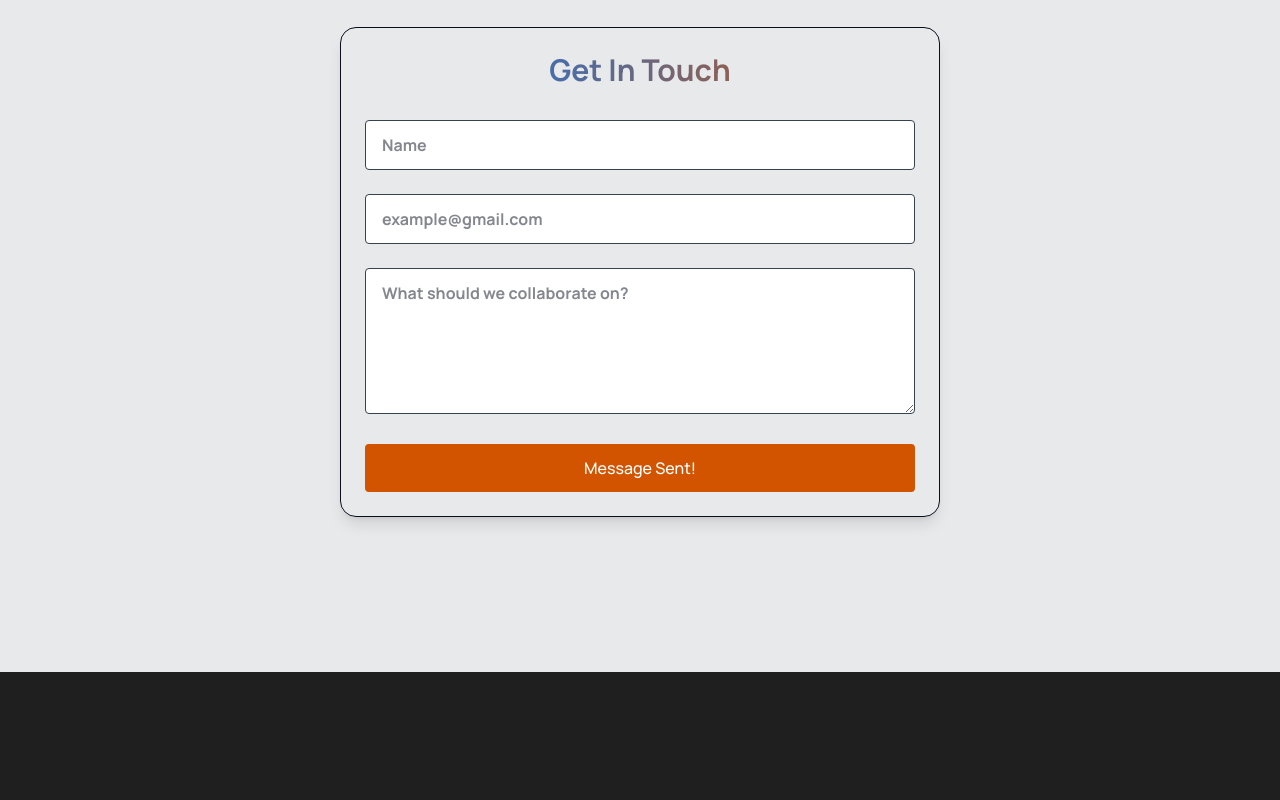
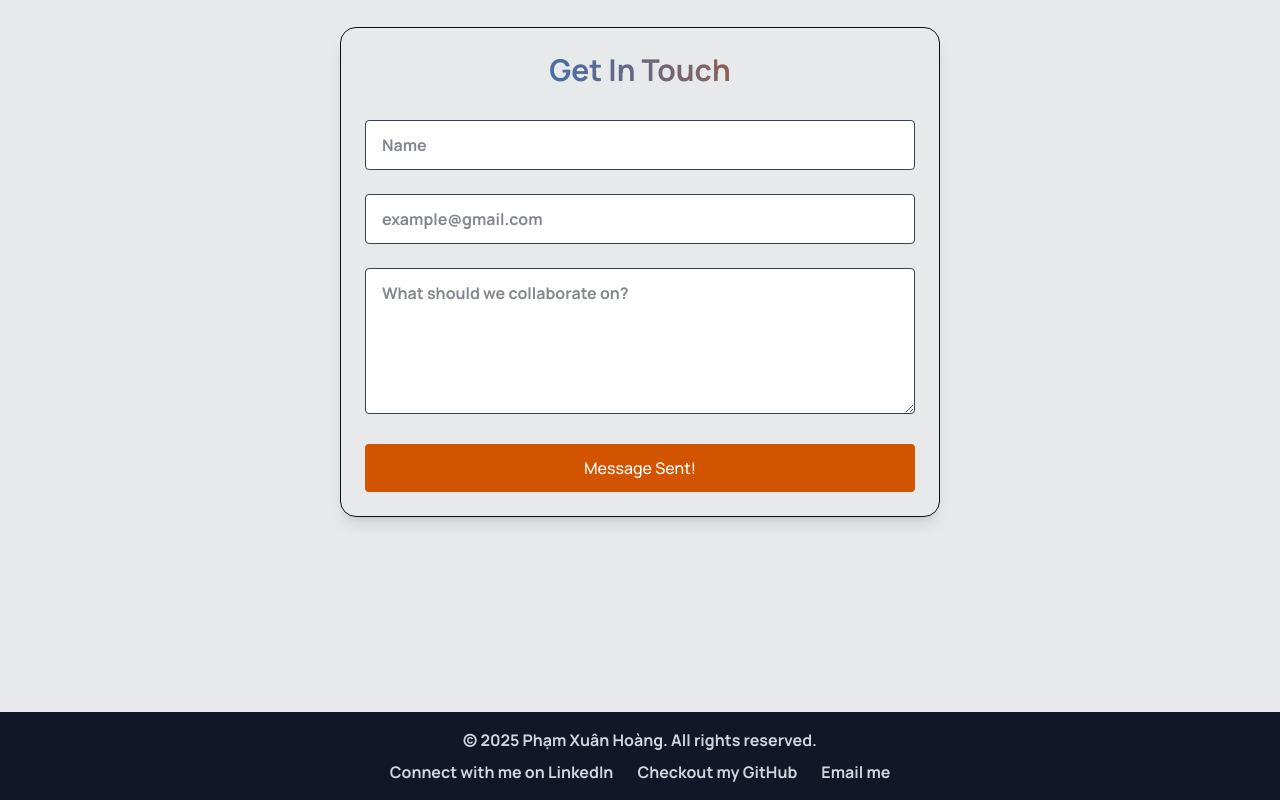
Before and after one commit to HoangPham6337/portfolio, a React (Vite) app: page / in a window 1280 px wide. Shown: the part 4714-5514 px from the top of the page. Before the commit the page ends 5386 px from the top, so only its background shows below. Built offline with nearby package versions, Linux system fonts and the light colour scheme.

Commit message:
Version 3.1 - Add Footer

```diff
--- a/src/App.tsx
+++ b/src/App.tsx
@@ -8,6 +8,7 @@ import {Projects} from "./components/sections/Projects.tsx";
 import {Contact} from "./components/sections/Contact.tsx";
 import {JSX, useState} from "react";
 import {Experience} from "./components/sections/Experience.tsx";
+import {Footer} from "./components/Footer.tsx";
 
 function App(): JSX.Element {
   const [isLoaded, setIsLoaded] = useState<boolean>(false);
@@ -32,6 +33,7 @@ function App(): JSX.Element {
         <Experience/>
         <Projects/>
         <Contact/>
+        <Footer/>
       </div>
     </>
   );
--- /dev/null
+++ b/src/components/Footer.tsx
@@ -0,0 +1,40 @@
+import { useTranslation } from "react-i18next";
+
+export const Footer = () => {
+  const { t } = useTranslation();
+
+  return (
+    <footer className="w-full bg-gray-900 text-gray-300 text-center py-4 mt-10">
+      <p>{t("footer.copyright")}</p>
+
+      <div className="flex justify-center gap-6 mt-2">
+        {/* LinkedIn */}
+        <a
+          href="https://www.linkedin.com/in/xuan-hoang-pham"
+          target="_blank"
+          rel="noopener noreferrer"
+          className="hover:text-blue-400 transition"
+        >
+          {t("footer.linkedin")}
+        </a>
+
+        <a
+          href="https://github.com/HoangPham6337"
+          target="_blank"
+          rel="noopener noreferrer"
+          className="hover:text-blue-400 transition"
+        >
+          {t("footer.github")}
+        </a>
+
+        {/* Email */}
+        <a
+          href="mailto:hoangphamat0407@gmail.com"
+          className="hover:text-green-400 transition"
+        >
+          {t("footer.email")}
+        </a>
+      </div>
+    </footer>
+  );
+};
--- a/src/locales/en.json
+++ b/src/locales/en.json
@@ -110,5 +110,11 @@
     "error_1": "Email service is down, please try again later!",
     "error_2": "Oops! Something went wrong. Please try again!",
     "success": "Message Sent!"
+  },
+  "footer": {
+    "copyright": "© 2025 Phạm Xuân Hoàng. All rights reserved.",
+    "linkedin": "Connect with me on LinkedIn",
+    "github": "Checkout my GitHub",
+    "email": "Email me"
   }
 }
--- a/src/locales/fr.json
+++ b/src/locales/fr.json
@@ -110,5 +110,11 @@
     "error_1": "Le service de messagerie est en panne, veuillez réessayer plus tard !",
     "error_2": "Oups ! Quelque chose s'est mal passé. Veuillez réessayer !",
     "success": "Message envoyé !"
+  },
+  "footer": {
+    "copyright": "© 2025 Phạm Xuân Hoàng. Tous droits réservés.",
+    "linkedin": "Connectez-vous avec moi sur LinkedIn",
+    "github":"Découvrez mon GitHub",
+    "email": "Envoyez-moi un email"
   }
 }
--- a/src/locales/vi.json
+++ b/src/locales/vi.json
@@ -110,5 +110,11 @@
     "error_1": "Dịch vụ email đang gặp sự cố, vui lòng thử lại sau!",
     "error_2": "Cái gì đó tồi tệ vừa xảy ra! Welp, hãy liên lạc với mình qua LinkedIn nhé!",
     "success": "Tin nhắn đã được gửi!"
+  },
+  "footer": {
+    "copyright": "© 2025 Phạm Xuân Hoàng. Mọi quyền được bảo lưu.",
+    "linkedin": "Kết nối với mình trên LinkedIn",
+    "github": "GitHub portfolio",
+    "email": "Gửi email cho tôi"
   }
 }
```
